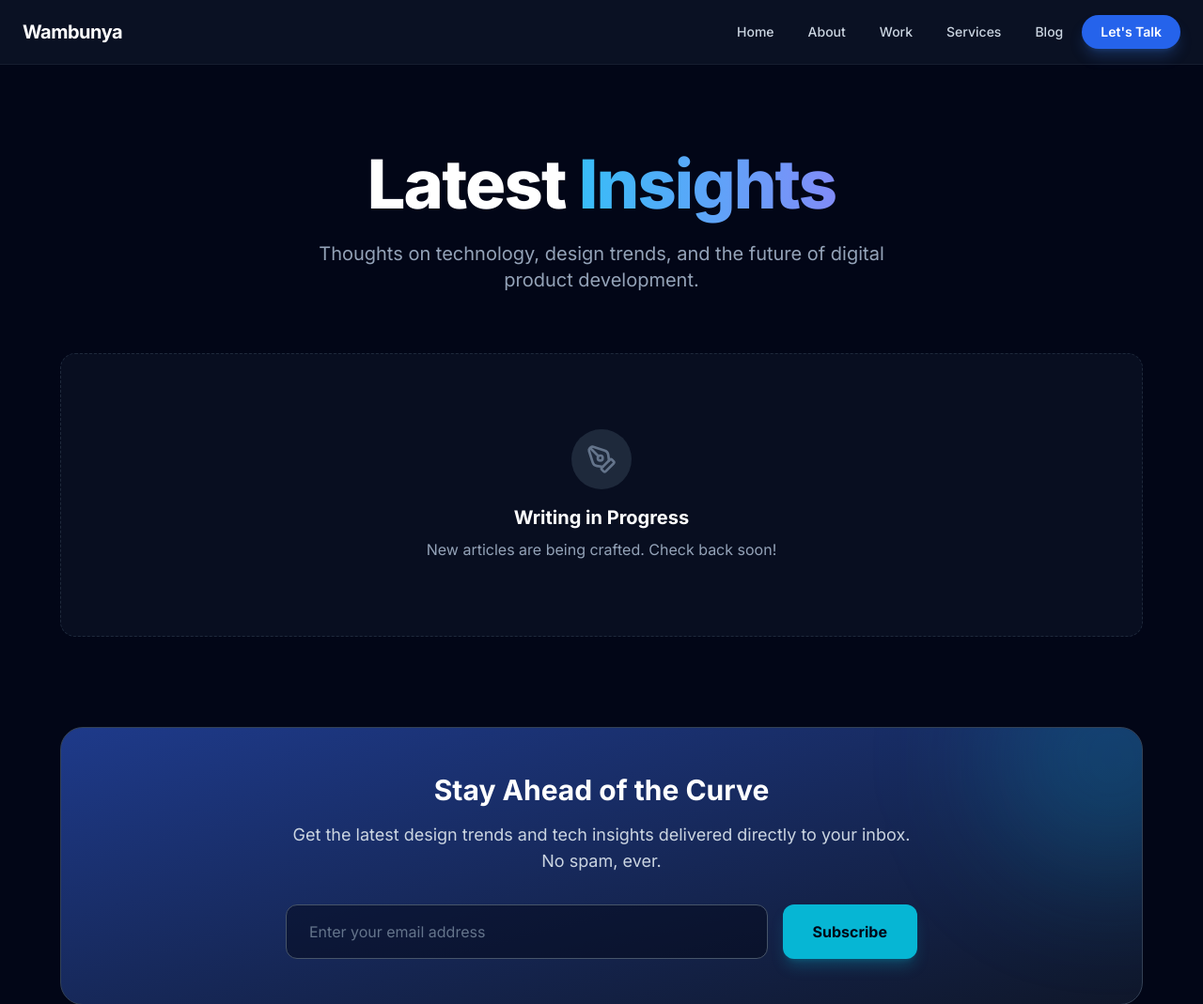
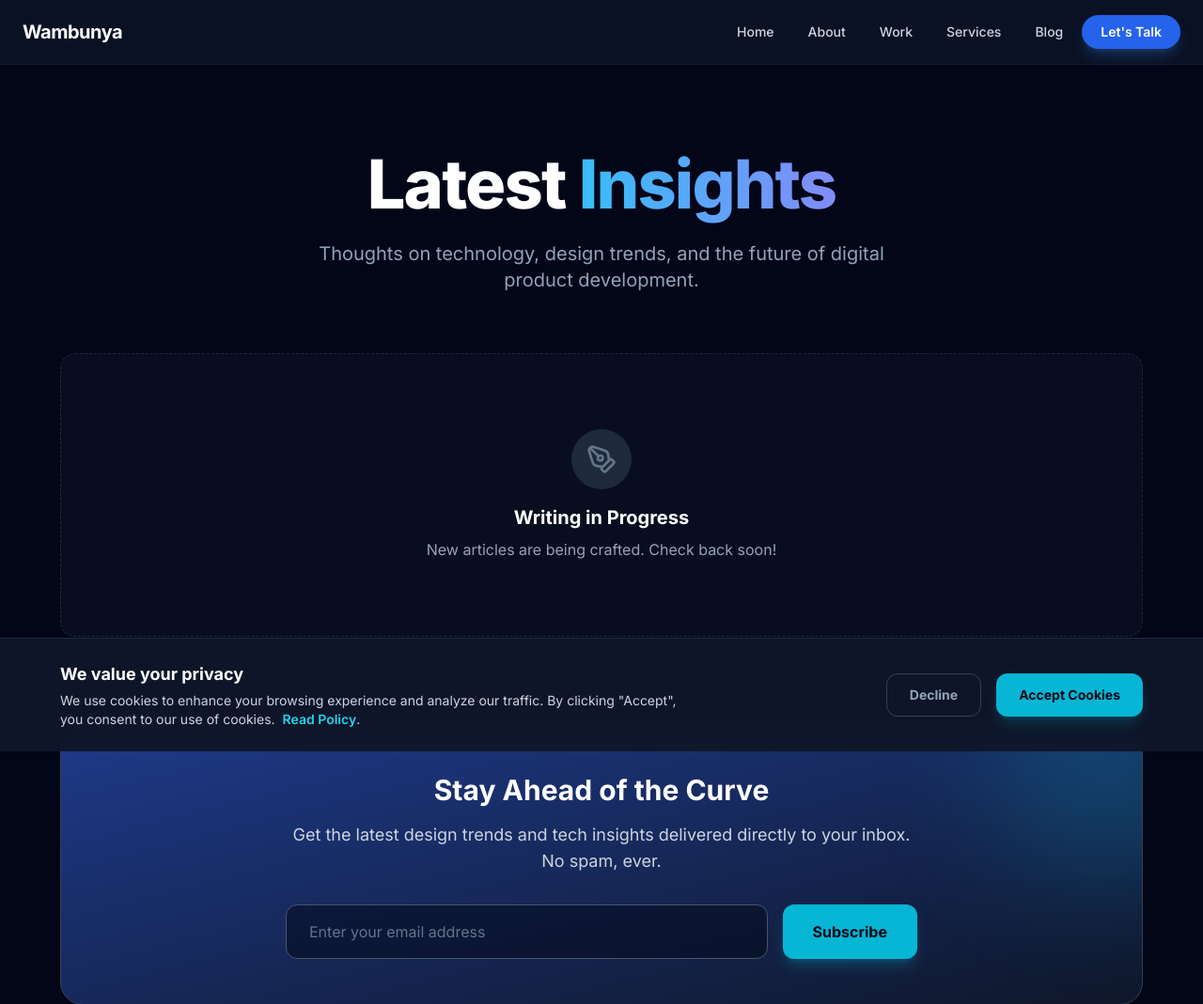
Before and after one commit to wambunya/hashold, a Django app: page /blog/ in a window 1280 px wide. Shown: the top 1069 px of the page at 94% size. Run offline with Django 5.2, Linux system fonts and the light colour scheme; data that the repository does not hold is empty; some libraries are stand-ins or nearby versions.

Commit message:
`Added cookie consent banner with accept and decline buttons`

```diff
--- a/portfolio/templates/portfolio/base.html
+++ b/portfolio/templates/portfolio/base.html
@@ -186,11 +186,49 @@
       </div>
     </footer>
 
+    <div
+      id="cookie-banner"
+      class="fixed bottom-0 w-full z-[60] bg-slate-900/95 backdrop-blur-xl border-t border-slate-800 p-6 hidden transition-all duration-500 transform translate-y-full"
+    >
+      <div
+        class="max-w-6xl mx-auto flex flex-col md:flex-row items-center justify-between gap-6"
+      >
+        <div class="text-slate-300 text-sm">
+          <span class="text-white font-bold block mb-1 text-lg"
+            >We value your privacy</span
+          >
+          <p class="max-w-2xl">
+            We use cookies to enhance your browsing experience and analyze our
+            traffic. By clicking "Accept", you consent to our use of cookies.
+            <a
+              href="{% url 'privacy' %}"
+              class="text-cyan-400 hover:underline font-semibold ml-1"
+              >Read Policy</a
+            >.
+          </p>
+        </div>
+        <div class="flex gap-4 shrink-0">
+          <button
+            onclick="declineCookies()"
+            class="px-6 py-3 rounded-xl border border-slate-700 text-slate-400 hover:text-white hover:border-slate-500 transition-all text-sm font-bold"
+          >
+            Decline
+          </button>
+          <button
+            onclick="acceptCookies()"
+            class="px-6 py-3 rounded-xl bg-cyan-500 hover:bg-cyan-400 text-slate-950 font-bold shadow-lg shadow-cyan-500/20 transition-all text-sm"
+          >
+            Accept Cookies
+          </button>
+        </div>
+      </div>
+    </div>
+
     <script>
-      // Initialize Icons
+      // 1. Initialize Icons
       lucide.createIcons();
 
-      // Navbar Scroll Effect
+      // 2. Navbar Scroll Effect
       window.addEventListener("scroll", () => {
         const nav = document.getElementById("navbar");
         if (window.scrollY > 50) {
@@ -199,6 +237,38 @@
           nav.classList.remove("shadow-lg");
         }
       });
+
+      // 3. Cookie Consent Logic
+      document.addEventListener("DOMContentLoaded", () => {
+        const banner = document.getElementById("cookie-banner");
+
+        // Check if user has already made a choice
+        if (!localStorage.getItem("cookieConsent")) {
+          // Show banner with a slight delay for smooth animation
+          banner.classList.remove("hidden");
+          setTimeout(() => {
+            banner.classList.remove("translate-y-full");
+          }, 100);
+        }
+      });
+
+      function acceptCookies() {
+        localStorage.setItem("cookieConsent", "accepted");
+        hideBanner();
+      }
+
+      function declineCookies() {
+        localStorage.setItem("cookieConsent", "declined");
+        hideBanner();
+      }
+
+      function hideBanner() {
+        const banner = document.getElementById("cookie-banner");
+        banner.classList.add("translate-y-full");
+        setTimeout(() => {
+          banner.classList.add("hidden");
+        }, 500);
+      }
     </script>
   </body>
 </html>
```
